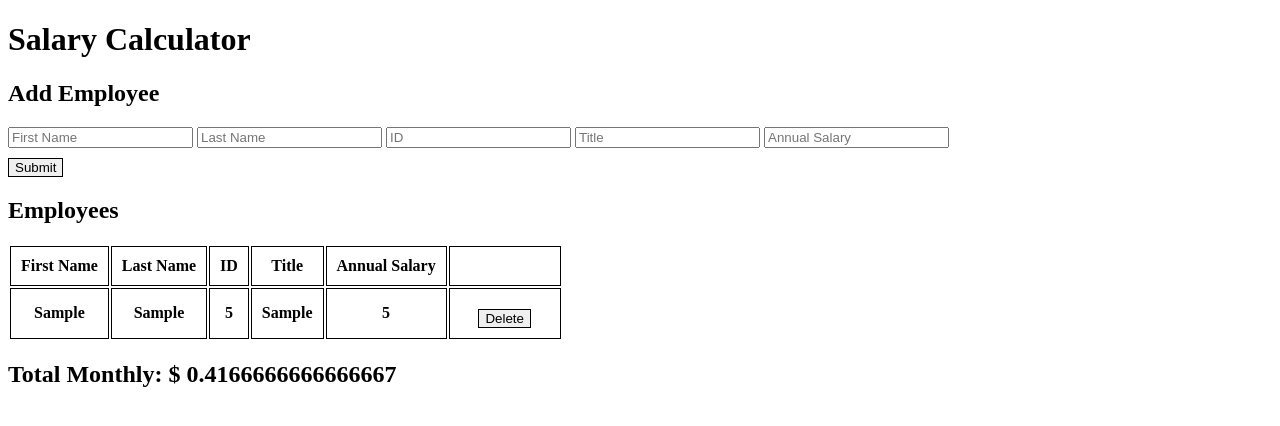
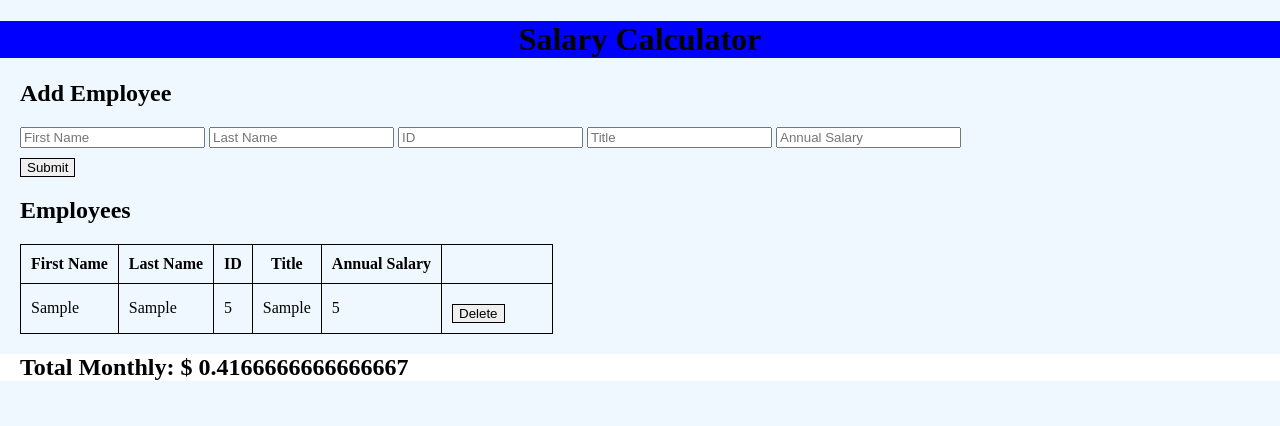
Before and after one commit to nolenlawton/weekend-jquery-salary-calculator, a plain HTML site: page index.html in a window 1280 px wide. Both pictures are taken after typing "Sample", "Sample", "5", "Sample", "5" into the empty fields and a click on the button "Submit". Drawn offline with Linux system fonts and the light colour scheme.

Commit message:
added remove employee function, updated monthly salary accordingly

```diff
--- a/app.js
+++ b/app.js
@@ -7,14 +7,15 @@ function onReady() {
 
     $('#application').on('submit', addEmployee)
 
+    $(document).on('click', '.deleteButton', deleteEmployee)
+
     render()
 }
 
 let employeesArray = []
 
-function addEmployee(event)  {
+function addEmployee(event) {
     event.preventDefault();
-
 
     console.log('addEmployee')
 
@@ -32,12 +33,17 @@ function addEmployee(event)  {
 
     render();
 
-    $('#firstNameInput').val(''),
-    $('#lastNameInput').val(''),
-    $('#idNumberInput').val(''),
-    $('#jobTitleInput').val(''),
-    $('#annualSalaryInput').val('')
+    $('#application input').val('')
 
+}
+
+function deleteEmployee() {
+    console.log('hello')
+    let employeeIndex = $(this).parent().parent().index();
+    console.log(employeeIndex)
+    employeesArray.splice(employeeIndex, 1)
+
+    render()
 }
 
 function totalMonthly() {
@@ -47,18 +53,21 @@ function totalMonthly() {
         total += Number(employee.annualSalary);
     }
 
-    total /= 12;
+    let monthlyTotal = total /= 12;
 
-    if(total > 20000) {
-        $('#totalMonthly').css('background-color', '#FF4C4C')
-    }
-
-    return total
+    return monthlyTotal
 }
 
 function render() {
     console.log('render:')
     console.log(totalMonthly())
+
+    if(totalMonthly() > 20000) {
+        $('#totalMonthly').css('background-color', '#FF4C4C')
+    }
+    else {
+        $('#totalMonthly').css('background-color', 'white')
+    }
 
     $('#employee-table').empty()
     $('#totalMonthly').empty()
@@ -66,12 +75,12 @@ function render() {
     for(let employee of employeesArray) {
         $('#employee-table').append(`
         <tr>
-            <th>${employee.firstName}</th>
-            <th>${employee.lastName}</th>
-            <th>${employee.id}</th>
-            <th>${employee.jobTitle}</th>
-            <th>${employee.annualSalary}</th>
-            <th><button>Delete</button></th>
+            <td>${employee.firstName}</td>
+            <td>${employee.lastName}</td>
+            <td>${employee.id}</td>
+            <td>${employee.jobTitle}</td>
+            <td>${employee.annualSalary}</td>
+            <td><button class='deleteButton'>Delete</button></td>
         </tr>
         `)
     }
--- a/index.html
+++ b/index.html
@@ -15,19 +15,14 @@
     <h2>Add Employee</h2>
     <form id="application">
 
-        <label for="firstNameInput"></label>
         <input id="firstNameInput" type="text" placeholder="First Name"/>
 
-        <label for="lastNameInput"></label>
         <input id="lastNameInput" type="text" placeholder="Last Name"/>
 
-        <label for="idNumberInput"></label>
         <input id="idNumberInput" type="number" placeholder="ID"/>
 
-        <label for="jobTitleInput"></label>
         <input id="jobTitleInput" type="text" placeholder="Title"/>
 
-        <label for="annualSalaryInput"></label>
         <input id="annualSalaryInput" type="number" placeholder="Annual Salary"/>
 
         <div>
--- a/style.css
+++ b/style.css
@@ -1,6 +1,25 @@
-th {
+body {
+    margin: 0px;
+    background-color: aliceblue
+}
+
+h1 {
+    text-align: center;
+    background-color:blue;
+}
+
+h2 {
+    margin-left: 20px;
+}
+
+form {
+    margin-left: 20px;
+}
+
+td, th {
     border: 1px solid;
     padding: 10px;
+    margin-left: 20px;
 }
 
 button {
@@ -11,3 +30,8 @@ button {
 #emptyTh {
     padding-left: 100px;
 }
+
+table {
+    border-collapse: collapse;
+    margin-left: 20px;
+}
```
Also changed, not shown: 1 other file.
